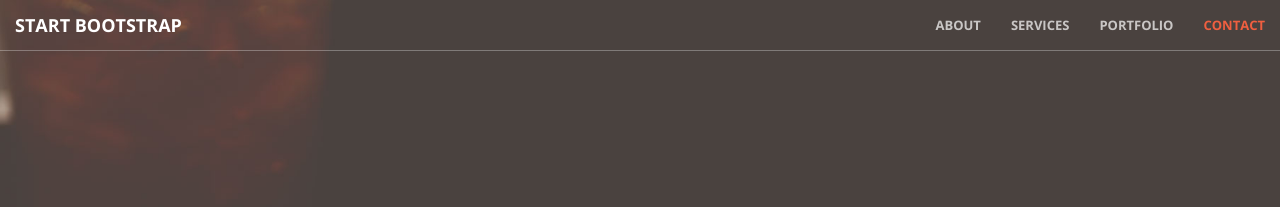
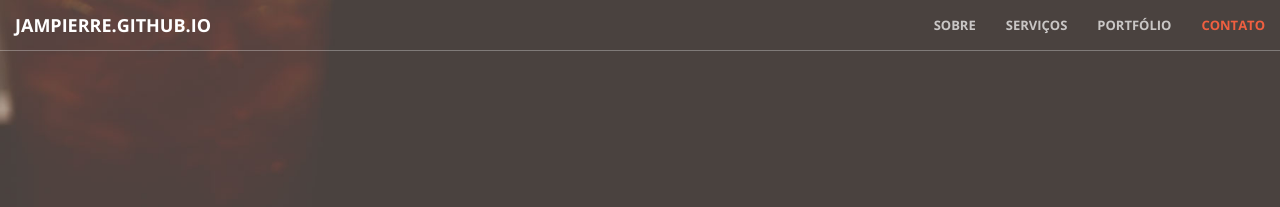
Before and after one commit to Jampierre/jampierre.github.io, a Jekyll site: the page built from index.html, in a window 1280 px wide. Shown: the top 207 px of the page. Built offline with Jekyll 4.4.1, drawn with Linux system fonts in a browser that asks for light colours.

Commit message:
Update nav.html

```diff
--- a/_includes/nav.html
+++ b/_includes/nav.html
@@ -8,23 +8,23 @@
                 <span class="icon-bar"></span>
                 <span class="icon-bar"></span>
             </button>
-            <a class="navbar-brand page-scroll" href="#page-top">Start Bootstrap</a>
+            <a class="navbar-brand page-scroll" href="#page-top">Jampierre.github.io</a>
         </div>
 
         <!-- Collect the nav links, forms, and other content for toggling -->
         <div class="collapse navbar-collapse" id="bs-example-navbar-collapse-1">
             <ul class="nav navbar-nav navbar-right">
                 <li>
-                    <a class="page-scroll" href="#about">About</a>
+                    <a class="page-scroll" href="#about">Sobre</a>
                 </li>
                 <li>
-                    <a class="page-scroll" href="#services">Services</a>
+                    <a class="page-scroll" href="#services">Serviços</a>
                 </li>
                 <li>
-                    <a class="page-scroll" href="#portfolio">Portfolio</a>
+                    <a class="page-scroll" href="#portfolio">Portfólio</a>
                 </li>
                 <li>
-                    <a class="page-scroll" href="#contact">Contact</a>
+                    <a class="page-scroll" href="#contact">Contato</a>
                 </li>
             </ul>
         </div>
```
